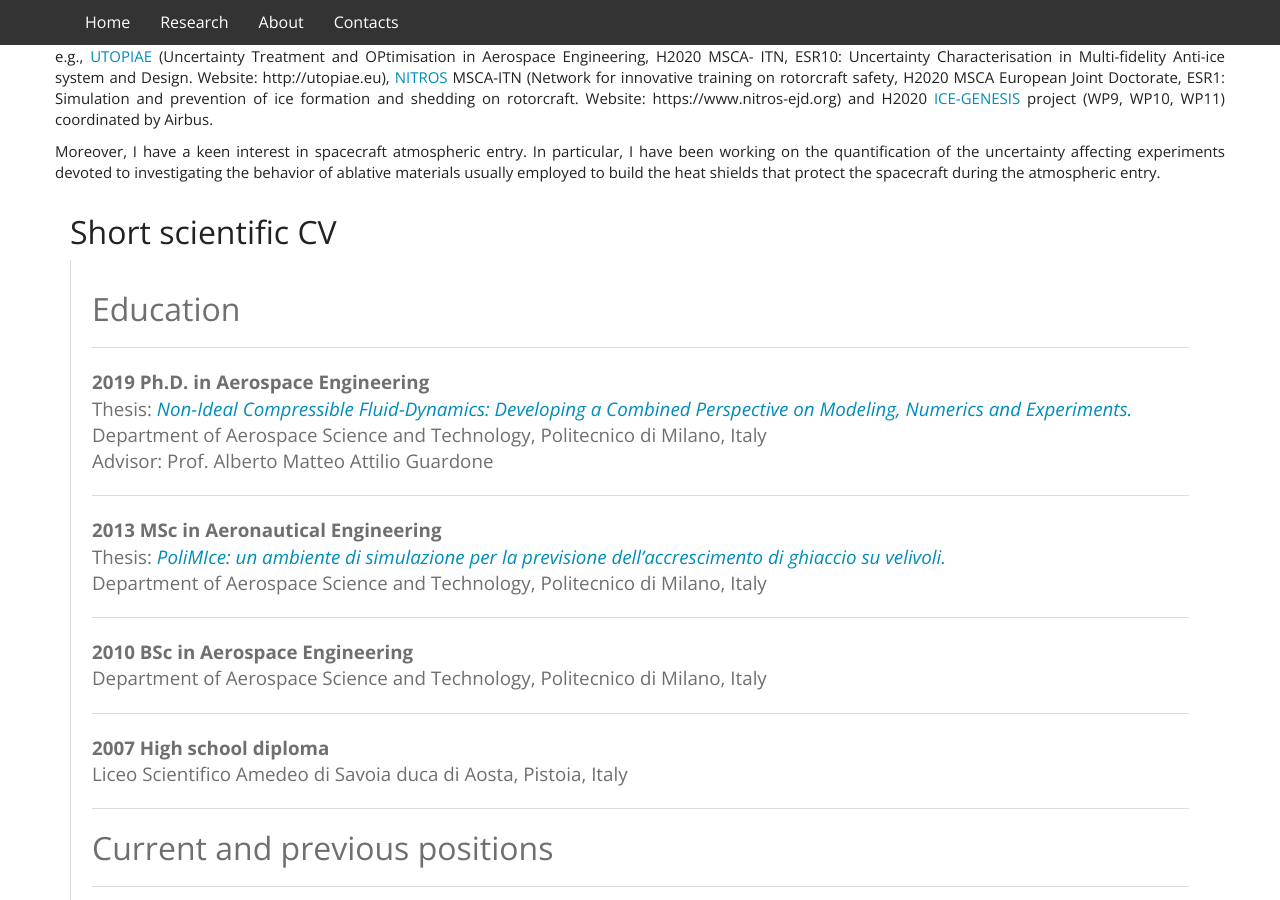
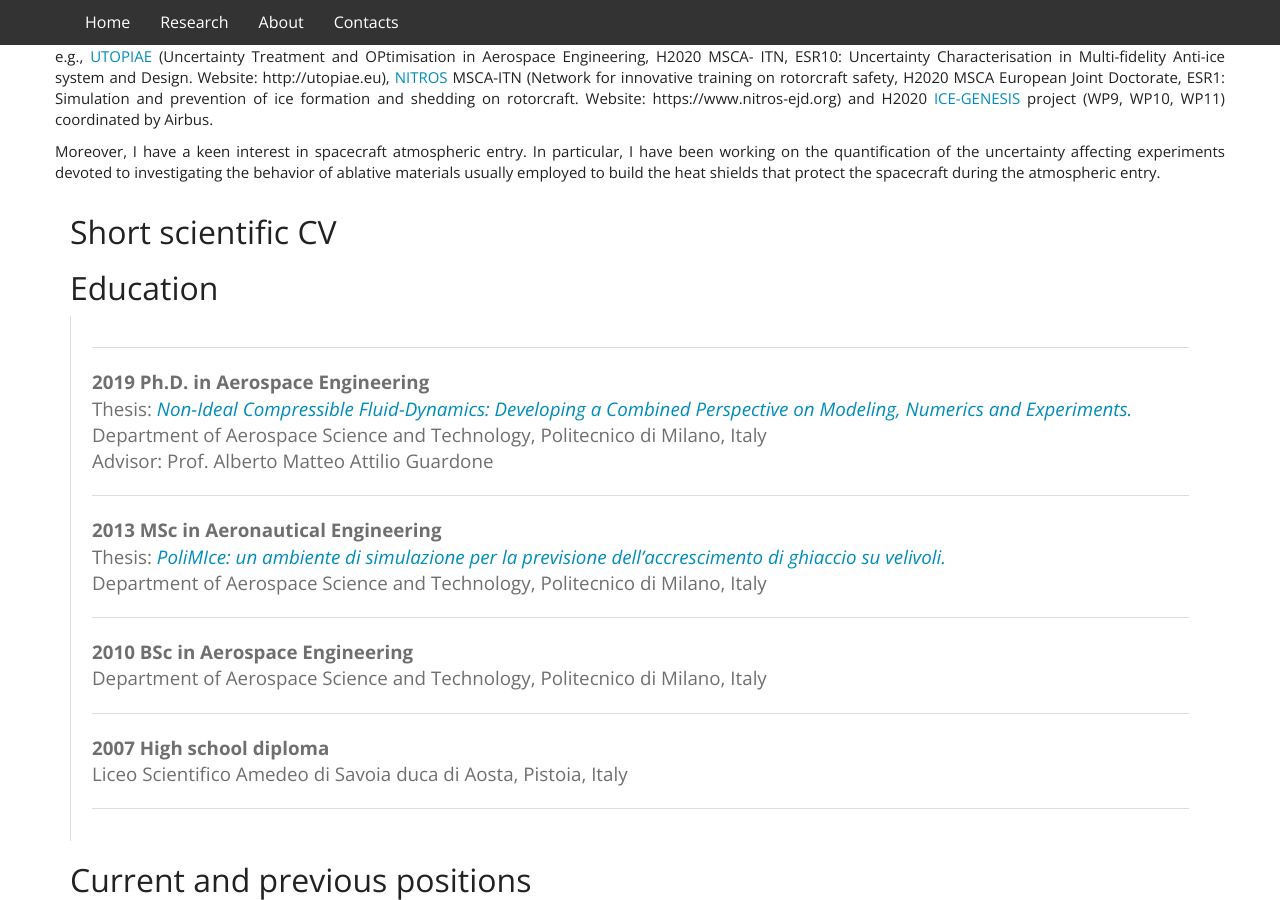
Before and after one commit to LaSerpe/LaSerpe.github.io, a Jekyll site: the page built from index.html, in a window 1280 px wide and 900 px high, scrolled down 1091 px. Built offline with Jekyll 4.4.1, drawn with Linux system fonts in a browser that asks for light colours; nearby versions of some CDN libraries; library files that are not in the unit come from our copies.

```diff
--- a/index.html
+++ b/index.html
@@ -70,11 +70,12 @@
     <div class="row">
         <div class="col-md-12">
             <h2 class="header-light regular-pad">Short scientific CV</h2>
-            <blockquote>
-            	<h2>Education</h2>
+
+            <h2>Education</h2>
+            	<blockquote>
 			    <hr>
 
-			    <dl class="breakAfter"; style="text-align:justify;">
+			    <dl>
 			      <dt>2019 <b>Ph.D. in Aerospace Engineering</b></dt>
 			      <dd>Thesis: <a href="http://hdl.handle.net/10589/144666"> <em>Non-Ideal Compressible Fluid-Dynamics: Developing a Combined Perspective on Modeling, Numerics and Experiments.</em></a> <br>
 			        Department of Aerospace Science and Technology, Politecnico di Milano, Italy<br>
@@ -99,8 +100,10 @@
 			      </dd>
 
 			    </dl>
+			    </blockquote>
 
-            	<h2>Current and previous positions</h2>
+            <h2>Current and previous positions</h2>
+            	<blockquote>
 			    <hr>
 
 			    <dl>
@@ -116,9 +119,10 @@
 			      </dd>
 
 			    </dl>
+			    </blockquote>
 
-
-            	<h2>Awarded fellowships</h2>
+            <h2>Awarded fellowships</h2>
+            	<blockquote>
 			    <hr>
 
 			    <dl>
@@ -142,7 +146,7 @@
 
 			    </dl>
 
-            </blockquote>
+            	</blockquote>
         </div>
     </div>
 
```
